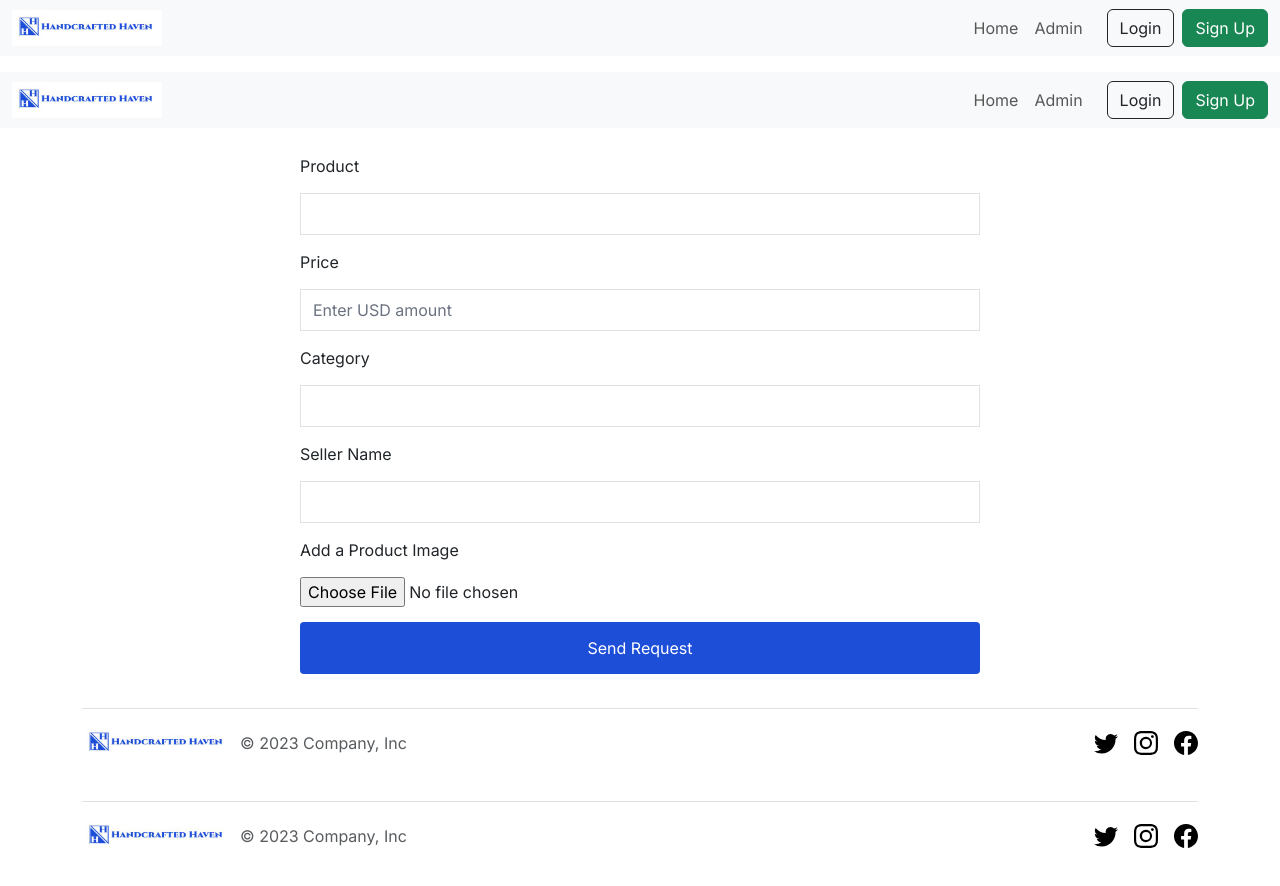
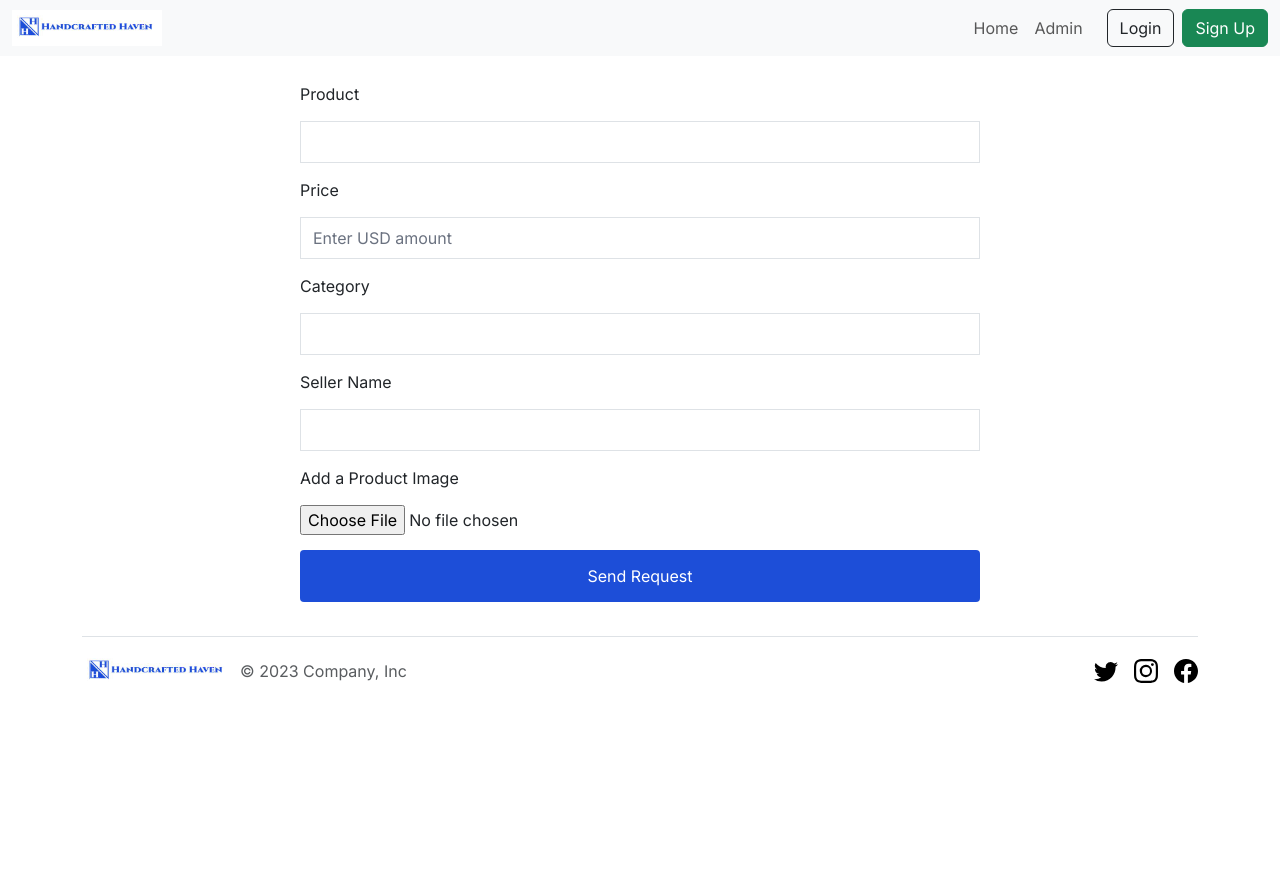
Before and after one commit to sosaemilio/crafters-project, a Next.js app: page /admin/create in a window 1280 px wide. Shown: the top 886 px of the page. After the commit the page ends 800 px from the top, so only its background shows below. Built offline with nearby package versions, Linux system fonts and the light colour scheme; no server answers.

Commit message:
File and link corrections

```diff
--- a/src/app/admin/layout.tsx
+++ /dev/null
@@ -1,25 +0,0 @@
-import type { Metadata } from "next";
-import { Inter } from "next/font/google";
-import "@/app/globals.css";
-const inter = Inter({ subsets: ["latin"] });
-import Footer from "@/components/footer/footer";
-import NavBar from "@/components/navbar/navbar";
-
-export const metadata: Metadata = {
-	title: "Crafter Heaven",
-	description: "Admin Dashboard",
-};
-
-export default function RootLayout({ children }: { children: React.ReactNode} ) {
-	return (
-		<html lang="en">
-			<body className={inter.className}>
-                <NavBar/>
-                <main>
-                    {children}
-                </main>
-                <Footer/>
-            </body>
-		</html>
-	);
-}
--- a/src/components/navbar/navbar.tsx
+++ b/src/components/navbar/navbar.tsx
@@ -17,7 +17,7 @@ function NavbarComponent() {
 		<>
 			<Navbar key={expand} expand={expand} className="bg-body-tertiary mb-3">
 				<Container fluid>
-					<Link href="#">
+					<Link href="/">
 						<Image src="/HandCraftedHavenLogo.jpg" alt="logo coolinary" width={150} height={45} />
 					</Link>
 					<Navbar.Toggle aria-controls={`offcanvasNavbar-expand-${expand}`} />
```
